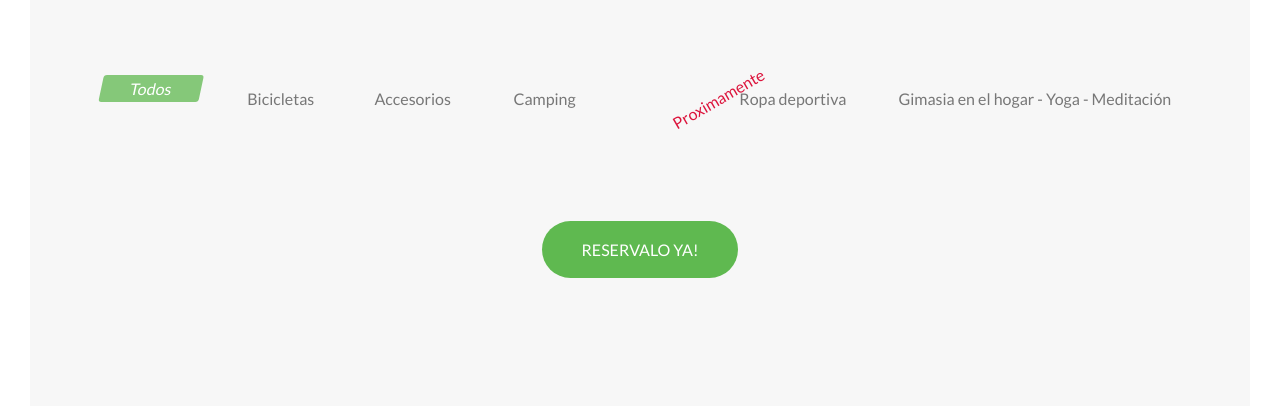
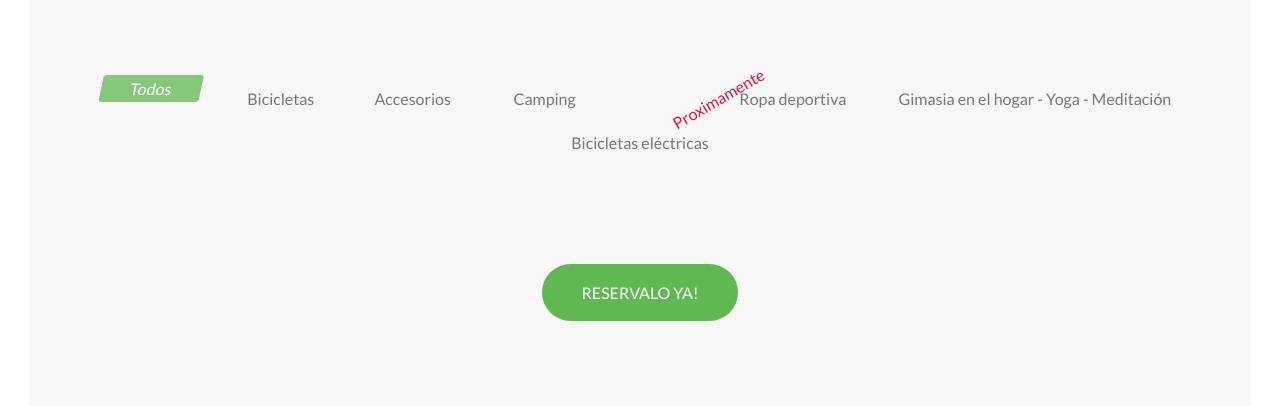
Before and after one commit to KurtGuardia/APUS, a website: page index.html in a window 1280 px wide. Shown: the part 2886-3292 px from the top of the page. Drawn offline with Linux system fonts and the light colour scheme; no server answers.

Commit message:
Added Electir Bikes to filtering products

```diff
--- a/index.html
+++ b/index.html
@@ -146,6 +146,11 @@
     </header>
 
     <main>
+      <!-- <div id="whatsapp">
+    <a target="_blank" rel="noreferrer" href="https://api.whatsapp.com/send?phone=+34685360189&text=hola">
+     Whatsapp
+    </a>
+ </div> -->
       <section class="section-about" id="about">
         <div class="u-center-text u-margin-bottom-big">
           <h2 class="heading-secondary">Quienes Somos?</h2>
@@ -299,6 +304,7 @@
             <li data-target="camping">Camping</li>
             <li class="prox" data-target="ropa">Ropa deportiva</li>
             <li data-target="gym">Gimasia en el hogar - Yoga - Meditación</li>
+            <li data-target="e-bici">Bicicletas eléctricas</li>
           </ul>
         </div>
 
--- a/sass/components/_product.scss
+++ b/sass/components/_product.scss
@@ -1,4 +1,4 @@
-//Compleatly new Component
+//Completely new Component
 
 //For the filter button
 .filter-btn {
@@ -14,7 +14,7 @@
       padding: 0 1rem;
       color: $color-grey-dark;
       font-size: $default-font-size;
-      margin: 8px 15px;
+      margin: 25px;
       cursor: pointer;
       transition: transform 0.5s;
 
@@ -25,7 +25,7 @@
     }
 
     .prox::before {
-      content: "Proximamente";
+      content: 'Proximamente';
       color: $color-tertiary-light;
       transform: translateX(3rem) rotate(-30deg);
       display: inline-block;
@@ -124,7 +124,7 @@
     filter: grayscale(0.5);
 
     &::before {
-      content: "Proximamente";
+      content: 'Proximamente';
       position: absolute;
       font-size: 5rem;
       background-color: $color-primary-transparent;
```
Also changed, not shown: app.js (+14 -1 lines).
